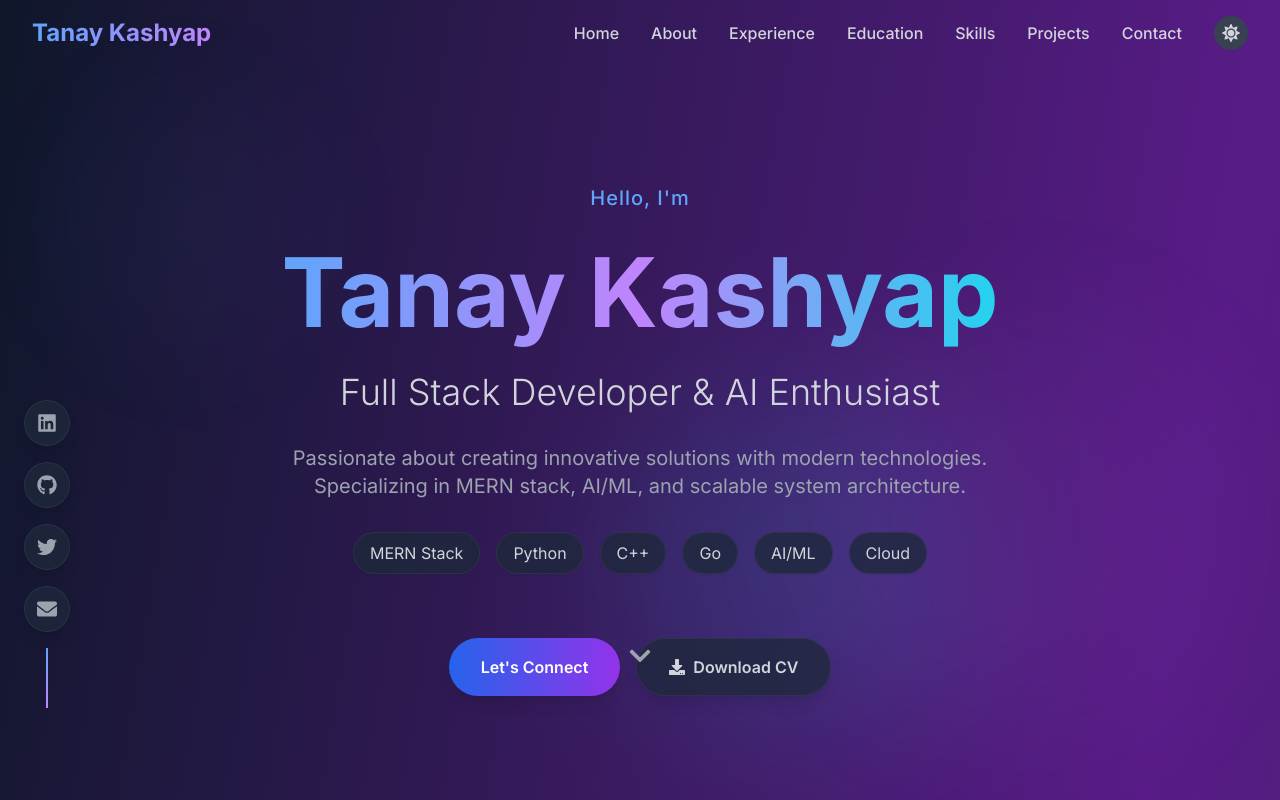
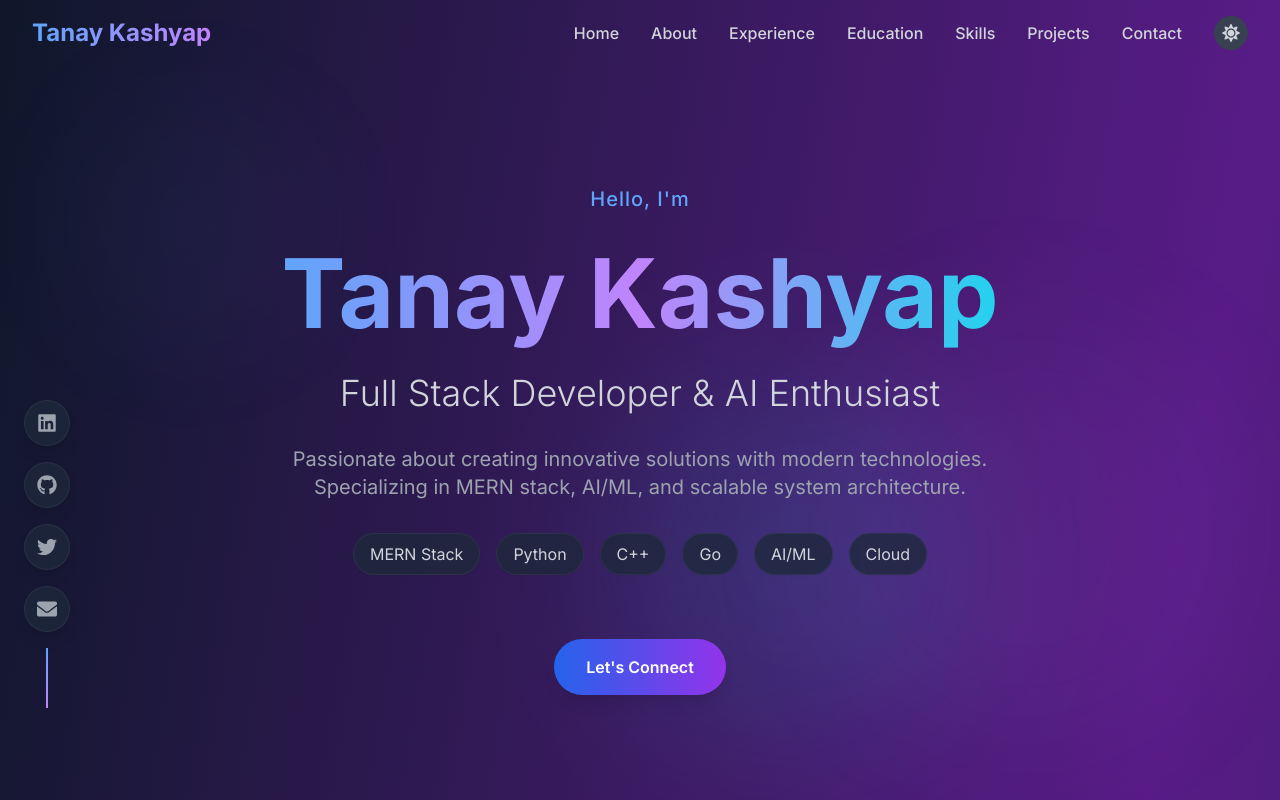
Before and after one commit to iamtanay/iamtanay.github.io, a React (Vite) app: page / in a window 1280 px wide. Shown: the top 800 px of the page. Built offline with nearby package versions, Linux system fonts and the light colour scheme; the HTML template or start-up script is replaced by a standard one.

Commit message:
Update Hero Section - Remove CV Button and Bouncing Arrow

```diff
--- a/src/components/HeroSection.jsx
+++ b/src/components/HeroSection.jsx
@@ -1,16 +1,8 @@
 import React from 'react'
 import { motion } from 'framer-motion'
-import { FaChevronDown, FaDownload } from 'react-icons/fa'
 import { TypeAnimation } from 'react-type-animation'
 
 const HeroSection = () => {
-  const scrollToSection = (href) => {
-    const element = document.querySelector(href)
-    if (element) {
-      element.scrollIntoView({ behavior: 'smooth' })
-    }
-  }
-
   return (
     <section id="hero" className="min-h-screen flex items-center justify-center relative overflow-hidden pt-20">
       {/* Animated background elements */}
@@ -122,48 +114,24 @@ const HeroSection = () => {
             ))}
           </motion.div>
 
-          {/* CTA Buttons */}
+          {/* CTA Button */}
           <motion.div
             initial={{ opacity: 0, y: 30 }}
             animate={{ opacity: 1, y: 0 }}
             transition={{ delay: 2.8, duration: 0.8 }}
-            className="flex flex-col sm:flex-row gap-4 justify-center pt-8"
+            className="flex justify-center pt-8"
           >
-            <motion.button
-              onClick={() => scrollToSection('#contact')}
+            <motion.a
+              href="https://mail.google.com/mail/?view=cm&fs=1&to=tanaykashyap.dev@gmail.com&su=Hello%20Tanay,%20would%20like%20to%20connect"
+              target="_blank"
+              rel="noopener noreferrer"
               whileHover={{ scale: 1.05, y: -2 }}
               whileTap={{ scale: 0.95 }}
               className="px-8 py-4 bg-gradient-to-r from-blue-600 to-purple-600 hover:from-blue-700 hover:to-purple-700 text-white font-semibold rounded-full shadow-lg hover:shadow-xl transition-all duration-300"
             >
               Let's Connect
-            </motion.button>
-
-            <motion.button
-              whileHover={{ scale: 1.05, y: -2 }}
-              whileTap={{ scale: 0.95 }}
-              className="px-8 py-4 bg-white/80 dark:bg-slate-800/80 backdrop-blur-sm border border-gray-200/50 dark:border-gray-700/50 text-gray-700 dark:text-gray-300 font-semibold rounded-full shadow-lg hover:shadow-xl transition-all duration-300 flex items-center justify-center gap-2"
-            >
-              <FaDownload size={16} />
-              Download CV
-            </motion.button>
+            </motion.a>
           </motion.div>
-        </motion.div>
-
-        {/* Scroll indicator */}
-        <motion.div
-          initial={{ opacity: 0 }}
-          animate={{ opacity: 1 }}
-          transition={{ delay: 3.5, duration: 1 }}
-          className="absolute bottom-8 left-1/2 transform -translate-x-1/2"
-        >
-          <motion.button
-            onClick={() => scrollToSection('#about')}
-            animate={{ y: [0, 10, 0] }}
-            transition={{ duration: 2, repeat: Infinity }}
-            className="text-gray-500 dark:text-gray-400 hover:text-blue-600 dark:hover:text-blue-400 transition-colors duration-300"
-          >
-            <FaChevronDown size={24} />
-          </motion.button>
         </motion.div>
       </div>
     </section>
```
